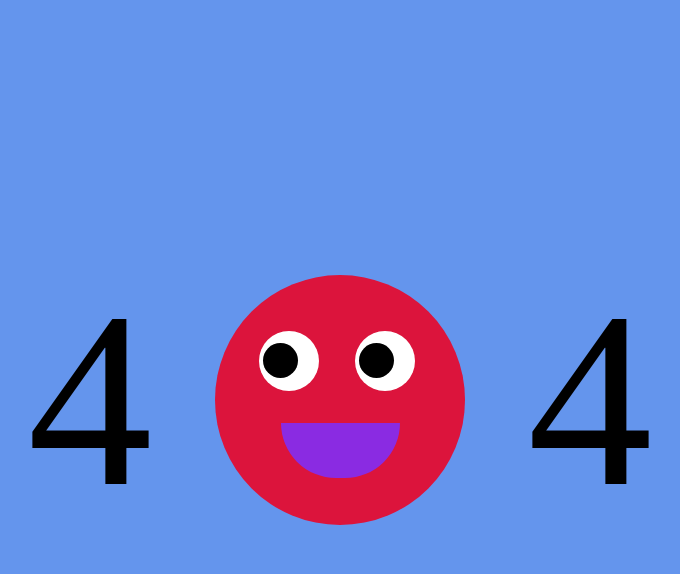
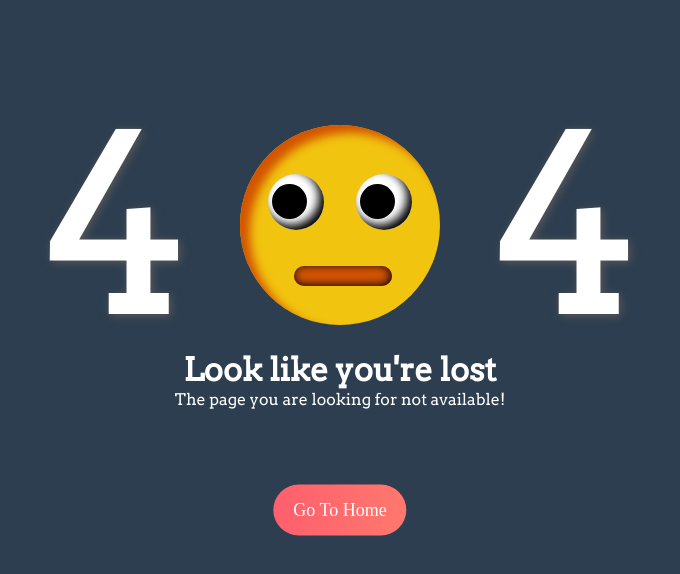
Before and after one commit to Anurag-Singh-Rajput/ec_21_error404, a plain HTML site: page index.html in a window 1280 px wide. Shown: the whole page, without its empty margins (300-980 px from the left). Drawn offline with Linux system fonts and the light colour scheme.

Commit message:
desgin updated

```diff
--- a/index.html
+++ b/index.html
@@ -6,11 +6,13 @@
     <meta name="viewport" content="width=device-width, initial-scale=1.0">
     <title>OOPS!</title>
     <link rel="stylesheet" href="stylesheet.css">
+    <link rel="preconnect" href="https://fonts.gstatic.com">
+    <link href="https://fonts.googleapis.com/css2?family=Arvo&display=swap" rel="stylesheet">
 </head>
 <body>
 
-    <!-- <div class="container"> -->
-        <div class="error_4">
+    <section class="container">
+        <div class="error_4 txt-color">
             4
         </div>
 
@@ -21,11 +23,36 @@
                 </div>
         </div>
 
-        <div class="error_2nd_4">
+        <div class="error_2nd_4 txt-color">
             4
         </div>
-    <!-- </div> -->
+    </section>
+    <div class="content txt-color">
+        <h1>Look like you're lost</h1>
+        <p>The page you are looking for not available!</p>
+    </div>
+
+    <div class="button">
+        <a href="" class="btn">Go To Home</a>
+    </div>
 
 
+    <script>
+        document.querySelector('body')
+        .addEventListener('mousemove',eyeball);
+        function eyeball(){
+            var eye = document.querySelectorAll('.eye');
+            eye.forEach(function(eye){
+                let x = (eye.getBoundingClientRect().left) + (eye.clientWidth / 2);
+                let y = (eye.getBoundingClientRect().top) + (eye.clientHeight / 2);
+
+                let radian = Math.atan2(event.pageX - x , event.pageY - y);
+                let rot = (radian * (180 / Math.PI) * -1) + 0;
+
+                eye.style.transform = "rotate("+ rot + "deg)";
+
+            })
+        }
+    </script>
 </body>
 </html>
--- a/stylesheet.css
+++ b/stylesheet.css
@@ -5,16 +5,16 @@
 }
 
 body{
-    display: flex;
-    justify-content: center;
-    align-items: center;
-    min-height: 100vh;
-    background: cornflowerblue;
+
+    background-color: #2c3e50;
 
 }
 
 .container{
     display: flex;
+    justify-content: center;
+    align-items: center;
+    margin-top: 100px;
 }
 
 
@@ -22,53 +22,78 @@ body{
 
 
 .face{
+
     position: relative;
-    width: 250px;
-    height: 250px;
+    width: 200px;
+    height: 200px;
     border-radius: 50%;
-    background: crimson;
+    background: #f1c40f;
+    box-shadow: inset 10px 8px 10px #d35400;
 }
 .face::before{
+
     content: '';
     position: absolute;
-    left: 66px;
+    background: #d35400;
+    transition: 0.5s;
+    top: 141px;
+    left: 54px;
+    width: 98px;
+    height: 20px;
+    box-shadow: inset -1px -1px 10px;
+    border-radius: 10px;
+
+    /* ORIGINAL */
+
+    /* left: 66px;
     top: 148px;
     width: 119px;
     height: 55px;
-    background: blueviolet;
     border-bottom-left-radius: 100px;
-    border-bottom-right-radius: 100px;;
-    transition: 0.5s;
+    border-bottom-right-radius: 100px; */
 }
 
 .face:hover::before{
-    top: 167px;
+    background: #d35400;
+    left: 53px;
+    top: 130px;
+    width: 96px;
+    height: 43px;
+    border-bottom-left-radius: 100px;
+    border-bottom-right-radius: 100px;
+
+    /* ORIGINAL */
+
+    /* top: 167px;
     width: 119px;
     height: 20px;
-    background: blueviolet;
     border-bottom-left-radius: 0px;
-    border-bottom-right-radius: 0px;;
+    border-bottom-right-radius: 0px; */
 }
 
 
     /* EYES */
 
 .eyes{
+
     position: relative;
-    top: 55px;
-    left: 26px;
+    top: 48px;
+    left: 12px;
     display: flex;
 }
 .eye{
+
     position: relative;
-    width: 60px;
-    height: 60px;
+    width: 56px;
+    height: 56px;
     display: block;
     background: white;
-    margin: 1px 18px;
+    margin: 1px 16px;
     border-radius: 50%;
+    box-shadow: inset -5px -5px 10px;
 }
 .eye::before{
+
     content: '';
     position: absolute;
     top: 55%;
@@ -91,6 +116,8 @@ body{
     justify-content: center;
     align-items: center;
     font-size: 250px;
+    font-family: 'Arvo', serif;
+    text-shadow: 2px 2px 10px rgb(92, 89, 89);
 }
 .error_2nd_4{
     display: flex;
@@ -99,4 +126,70 @@ body{
     justify-content: center;
     align-items: center;
     font-size: 250px;
+    font-family: 'Arvo', serif;
+    text-shadow: 2px 2px 10px rgb(92, 89, 89);
 }
+
+
+    /* CONTENT */
+
+.content{
+    text-align: center;
+    font-family: 'Arvo', serif;
+
+}
+
+
+    /* BUTTON */
+
+a{
+    position: absolute;
+    color: black;
+    text-decoration: none;
+    color: #fff;
+    font-size: 18px;
+    transform: translate(-50%, 50%);
+    box-sizing: border-box;
+    background: linear-gradient(90deg,#ff5f6d,#ffc371);
+    background-size: 400%;
+    border-radius: 30px;
+    padding: 15px 20px;
+}
+
+a:hover{
+    animation: animate 6s linear infinite;
+}
+@keyframes animate
+{
+    0%
+    {
+        background-position: 0%;
+    }
+    100%
+    {
+        background-position: 400%;
+    }
+}
+.button{
+    text-align: center;
+    margin-top: 50px;
+}
+
+
+/* a:before{
+    content: '';
+    position: absolute;
+    top: -5px;
+    left: -5px;
+    right: -5px;
+    bottom: -5px;
+    z-index: -1;
+    background: linear-gradient(90deg,#03a9f4,#f441a5,#ffeb3b,#03a9f4);
+    border-radius: 30px;
+    background-size: 400%;
+    filter: blur(20px);
+} */
+
+.txt-color{
+    color: white;
+}
```
